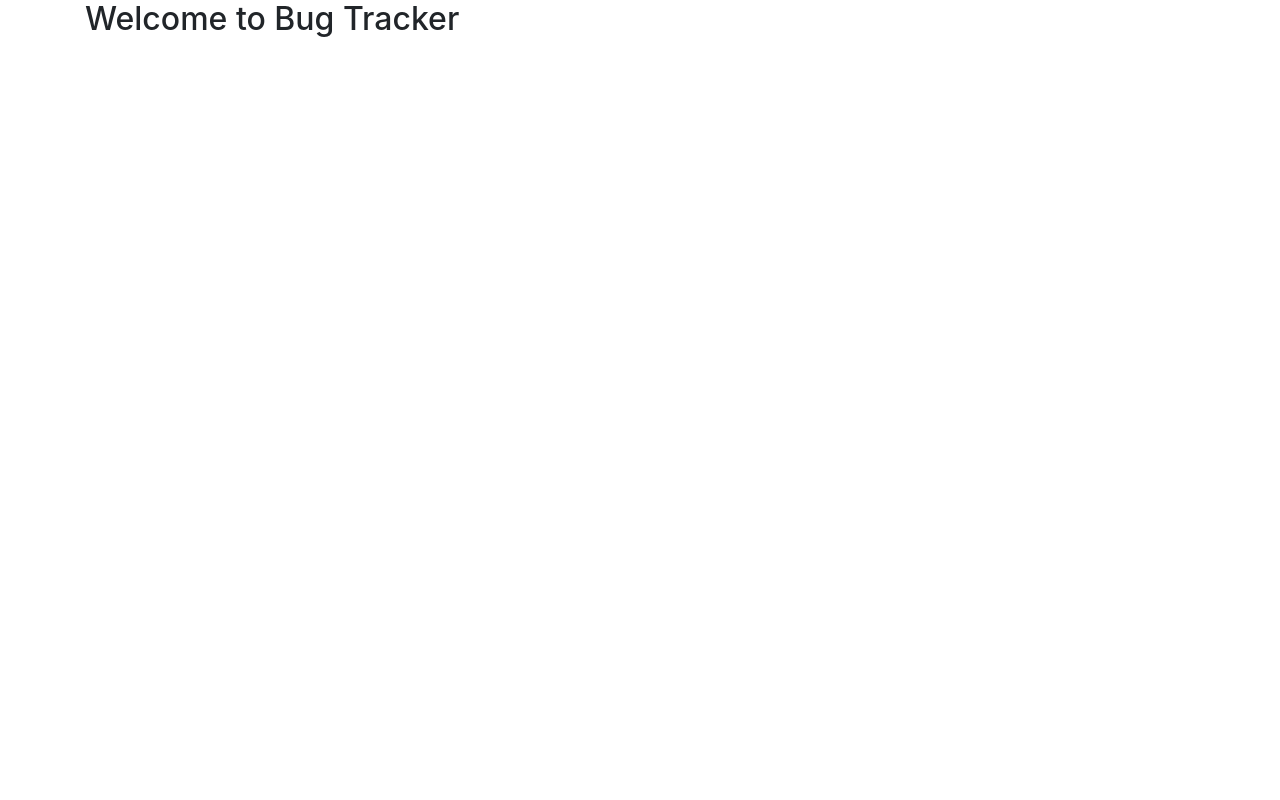
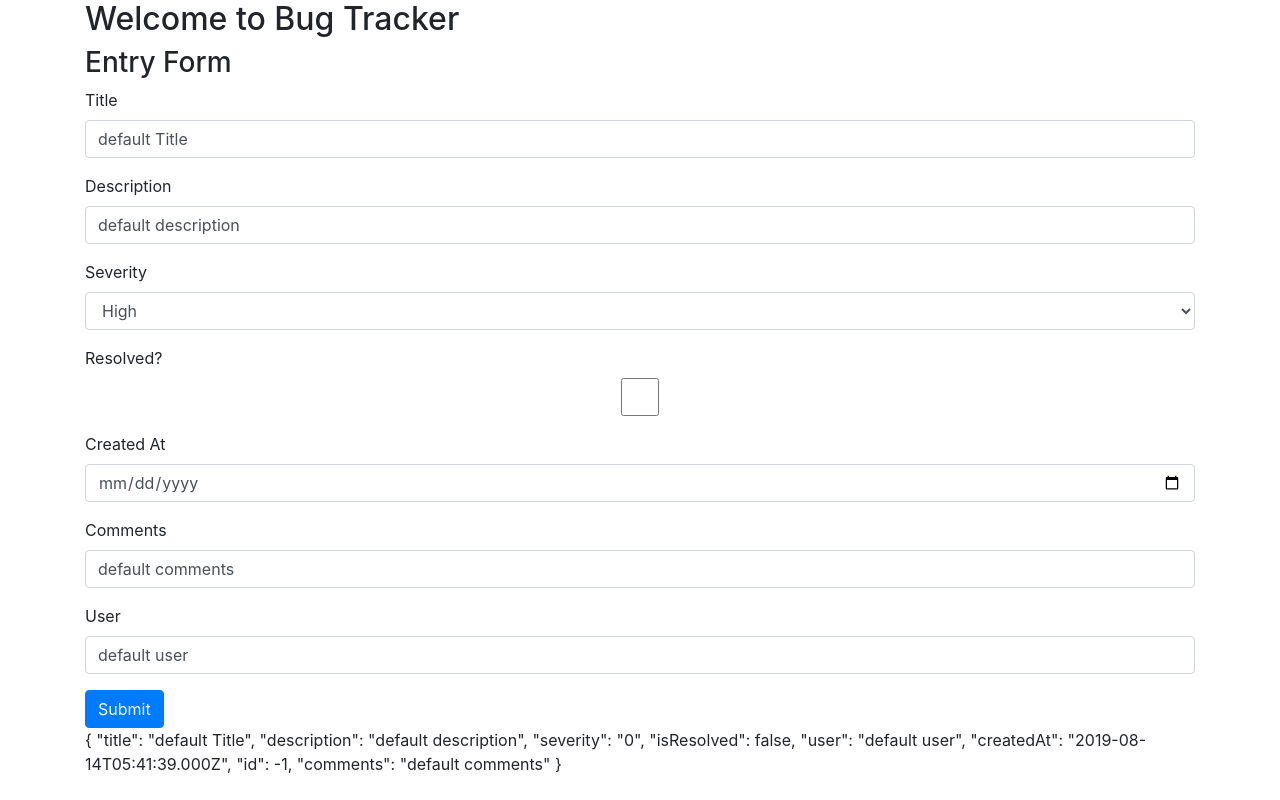
Before and after one commit to hsinam/angular-bug-tracker, an Angular app: page /rform in a window 1280 px wide. Built offline with nearby package versions, Linux system fonts and the light colour scheme.

Commit message:
reactive form created - ui done

```diff
--- a/src/app/rform/rform.component.html
+++ b/src/app/rform/rform.component.html
@@ -0,0 +1,91 @@
+<h3>Entry Form</h3>
+
+<form [formGroup]="createForm" (ngSubmit)="submit()">
+  <div class="form-group">
+    <label for="title">Title</label>
+    <input
+      type="text"
+      class="form-control"
+      name="title"
+      formControlName="title"
+    />
+  </div>
+
+  <div class="form-group">
+    <label for="description">Description</label>
+    <input
+      type="text"
+      class="form-control"
+      name="description"
+      formControlName="description"
+    />
+    <div
+      class="alert alert-danger"
+      role="alert"
+      *ngIf="desc?.errors?.minlength"
+    >
+      Required length is {{ desc.errors.minlength.requiredLength }} but you have
+      entered: {{ desc.errors.minlength.actualLength }}
+    </div>
+  </div>
+
+  <div class="form-group">
+    <label for="severity">Severity</label>
+    <select
+      name="severity"
+      id=""
+      class="form-control"
+      formControlName="severity"
+    >
+      <option value="0">High</option>
+      <option value="1">Moderate</option>
+      <option value="2">Low</option>
+    </select>
+  </div>
+
+  <div class="form-group">
+    <label for="isResolved">Resolved?</label>
+    <input
+      type="checkbox"
+      class="form-control"
+      name="isResolved"
+      formControlName="isResolved"
+    />
+  </div>
+
+  <div class="form-group">
+    <label for="createdAt">Created At</label>
+    <input
+      type="date"
+      class="form-control"
+      name="createdAt"
+      formControlName="createdAt"
+    />
+  </div>
+
+  <div class="form-group">
+    <label for="comments">Comments</label>
+    <input
+      type="text"
+      class="form-control"
+      name="comments"
+      formControlName="comments"
+    />
+  </div>
+
+  <div class="form-group">
+    <label for="user">User</label>
+    <input
+      type="text"
+      class="form-control"
+      name="user"
+      formControlName="user"
+    />
+  </div>
+
+  <button class="btn btn-primary" type="submit" [disabled]="createForm.invalid">
+    Submit
+  </button>
+</form>
+
+<p>{{ createForm.value | json }}</p>
--- a/src/app/rform/rform.component.ts
+++ b/src/app/rform/rform.component.ts
@@ -17,6 +17,22 @@ export class RformComponent implements OnInit {
       title: new FormControl('default Title', [
         Validators.required,
         Validators.minLength(5)
+      ]),
+      description: new FormControl('default description', [
+        Validators.required,
+        Validators.minLength(5)
+      ]),
+      severity: new FormControl('0', [Validators.required]),
+      isResolved: new FormControl(false, [Validators.required]),
+      user: new FormControl('default user', [
+        Validators.required,
+        Validators.minLength(5)
+      ]),
+      createdAt: new FormControl(new Date(), [Validators.required]),
+      id: new FormControl(-1, [Validators.required]),
+      comments: new FormControl('default comments', [
+        Validators.required,
+        Validators.minLength(5)
       ])
     });
   }
```
